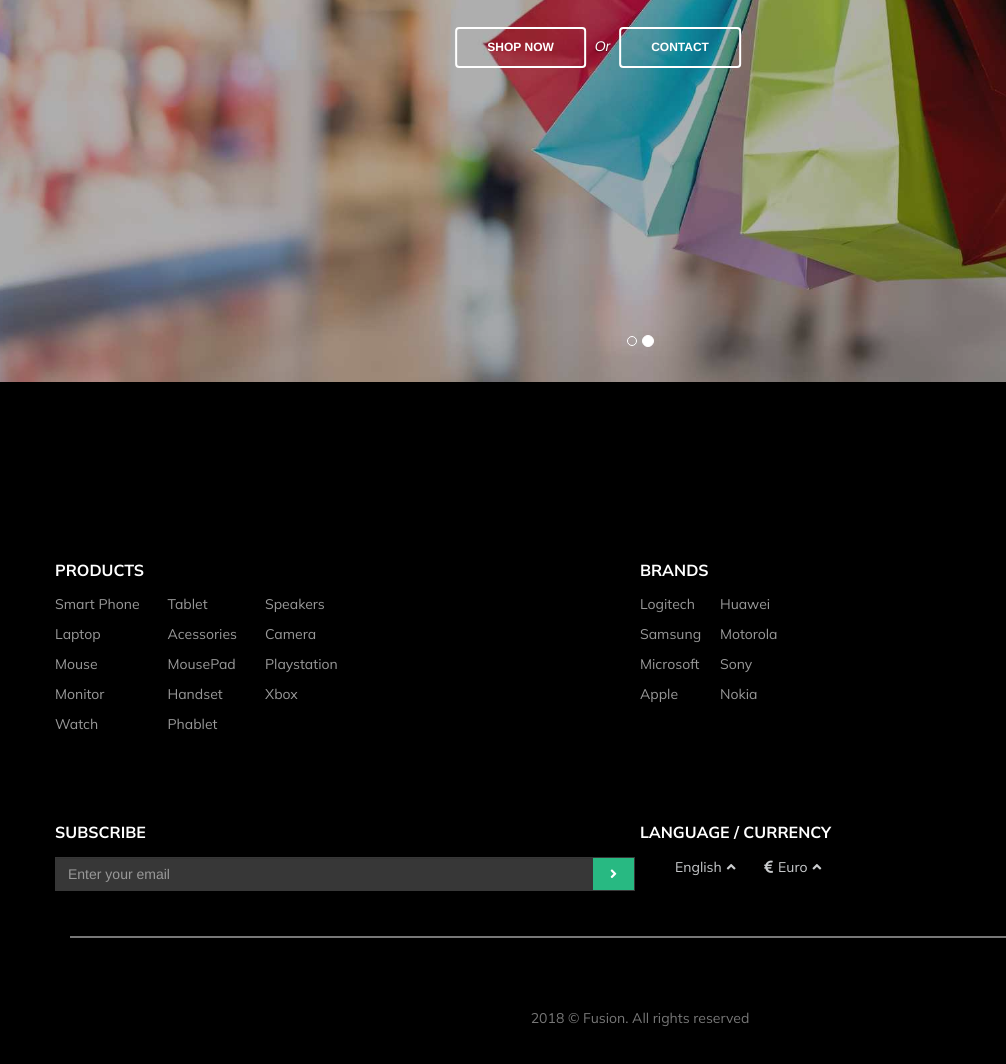
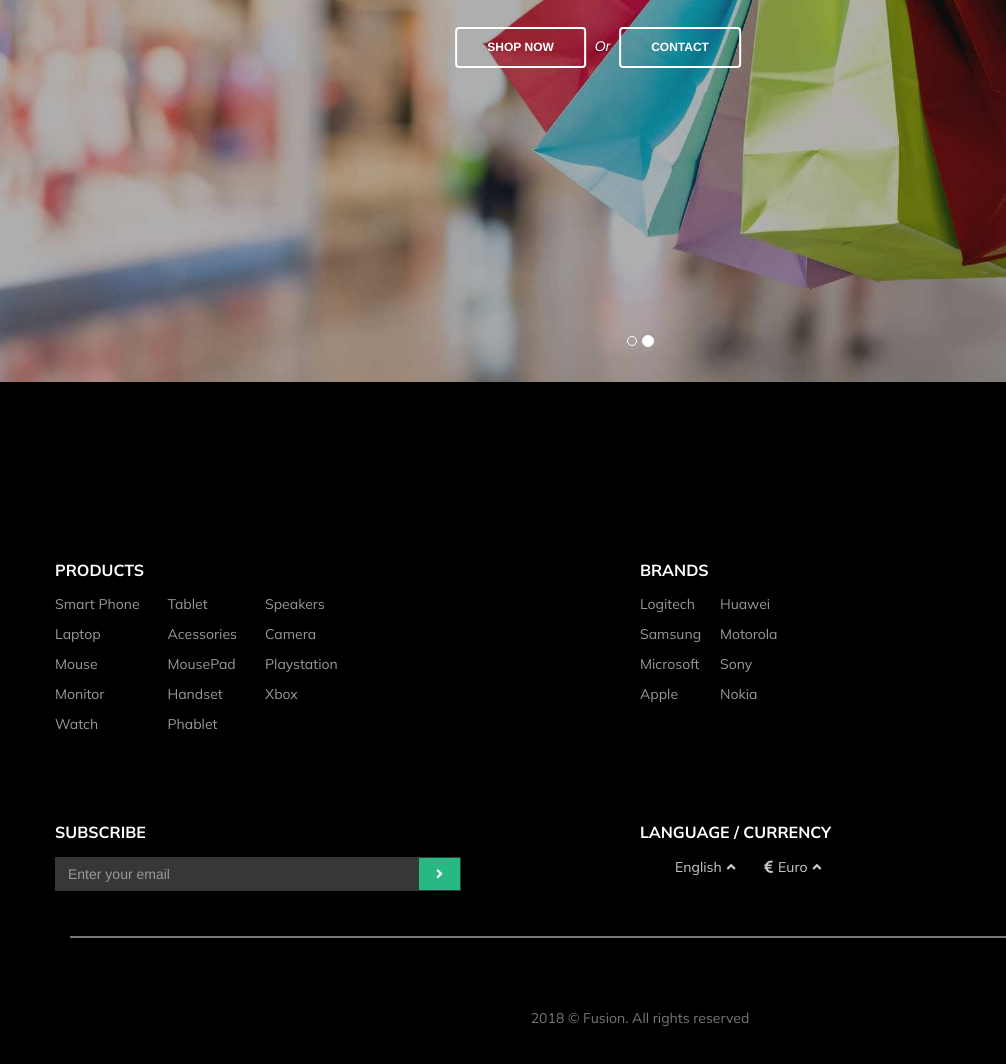
Before and after one commit to minahilnawaz66/unify, a website: page unify.html in a window 1280 px wide. Shown: the part 418-1482 px from the top of the page, 0-1006 px from the left. Drawn offline with nearby package versions, Linux system fonts and the light colour scheme; files whose address does not match are found by name.

Commit message:
files updated

```diff
--- a/css/style.css
+++ b/css/style.css
@@ -582,6 +582,9 @@ i:hover {
 		padding: 10px 0;
 	}
 }
+.input-group {
+	width: 70%;
+}
 @media screen and (max-width: 763px) {
 	.carousel-inner h1 {
 		font-weight: 400;
```
Also changed, not shown: unify.html (+4 -5 lines).
